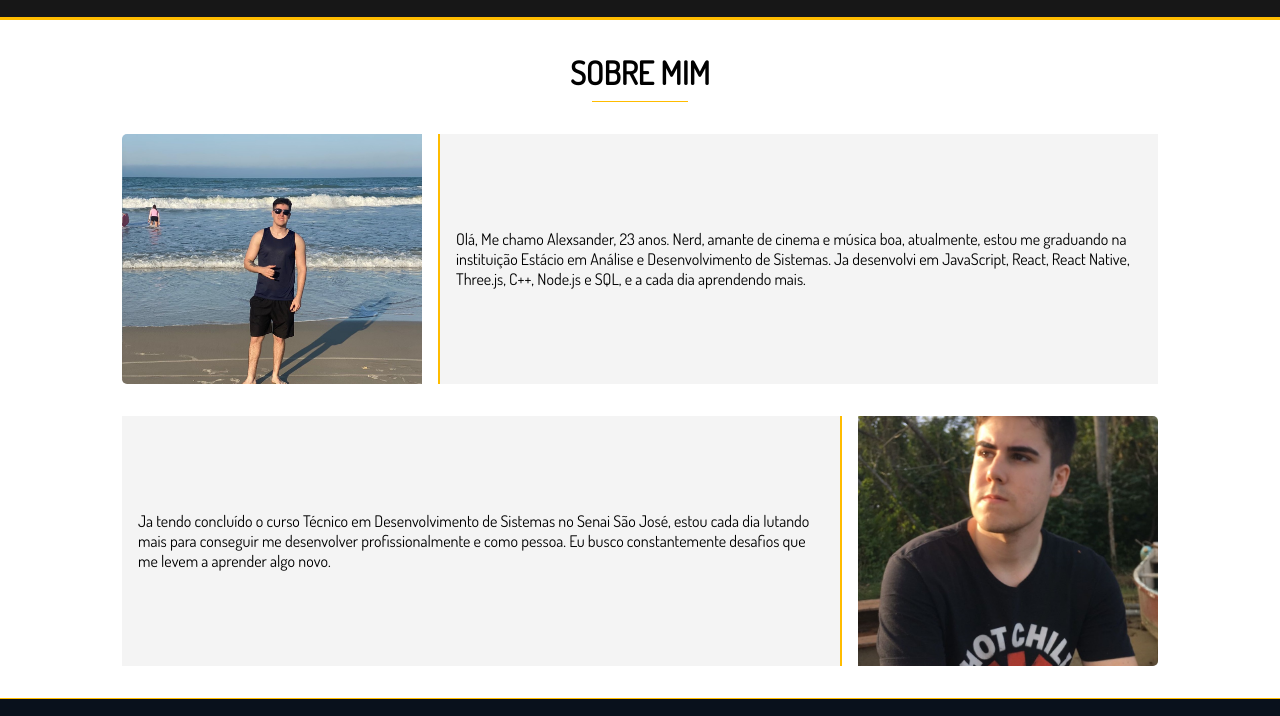
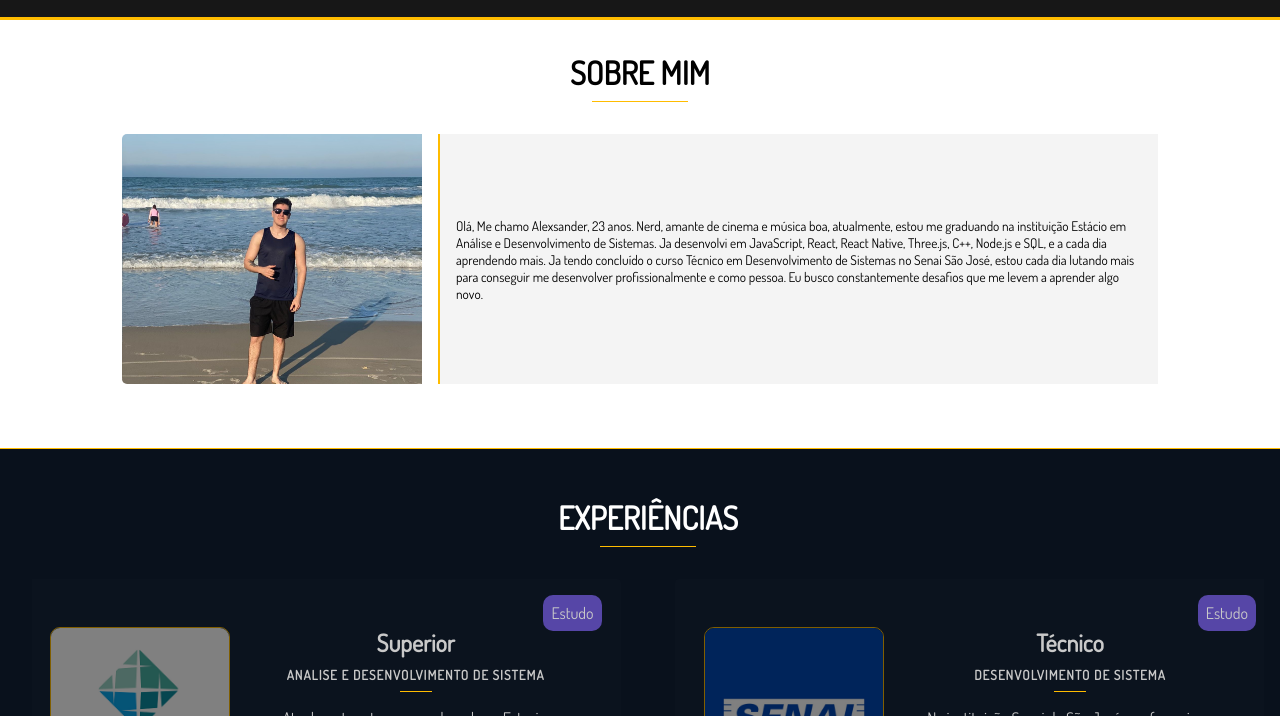
Before and after one commit to AlexsanderMarchi/Portfolio, a React (Vite) app: page / in a window 1280 px wide. Shown: the part 380-1096 px from the top of the page. Built offline with nearby package versions, Linux system fonts and the light colour scheme; grey boxes are pictures that could not be loaded.

Commit message:
CSS Adjustment

```diff
--- a/src/components/about.jsx
+++ b/src/components/about.jsx
@@ -21,7 +21,11 @@ function About() {
                 música boa, atualmente, estou me graduando na instituição
                 Estácio em Análise e Desenvolvimento de Sistemas. Ja desenvolvi
                 em JavaScript, React, React Native, Three.js, C++, Node.js e
-                SQL, e a cada dia aprendendo mais.
+                SQL, e a cada dia aprendendo mais. Ja tendo concluído o curso
+                Técnico em Desenvolvimento de Sistemas no Senai São José, estou
+                cada dia lutando mais para conseguir me desenvolver
+                profissionalmente e como pessoa. Eu busco constantemente
+                desafios que me levem a aprender algo novo.
               </p>
             ) : (
               <p>
@@ -30,10 +34,14 @@ function About() {
                 degree in Systems Analysis and Development at Estácio. I have
                 experience developing in JavaScript, React, React Native,
                 Three.js, C++, Node.js e SQL, and I am learning more every day.
+                Having already completed a technical course in Systems
+                Development at Senai Sao Jose, now I'm fighting more day after
+                day to develop myself as a professional and as a person. I
+                constantly seek challenges that lead me to learn something new.
               </p>
             )}
           </div>
-          <div className="bio2">
+          {/* <div className="bio2">
             {!autoTranslation ? (
               <p>
                 Ja tendo concluído o curso Técnico em Desenvolvimento de
@@ -49,8 +57,8 @@ function About() {
                 constantly seek challenges that lead me to learn something new.
               </p>
             )}
-          </div>
-          <img src={random} alt="Myself" className="img2" />
+          </div> */}
+          {/* <img src={random} alt="Myself" className="img2" /> */}
         </div>
       </div>
     </div>
--- a/src/styles/about.css
+++ b/src/styles/about.css
@@ -56,6 +56,7 @@
   padding: 0 1rem;
   height: 250px;
   width: 100%;
+  font-size: smaller;
   background: var(--bg-light);
 }
 
--- a/src/styles/contacts.css
+++ b/src/styles/contacts.css
@@ -19,8 +19,11 @@
 }
 
 .form-container {
-  display: grid;
-  grid-template-columns: repeat(2, 1fr);
+  /* display: grid;
+  grid-template-columns: repeat(2, 1fr); */
+  display: flex;
+  flex-direction: column;
+  align-items: center;
 }
 .form-container .contact-form {
   padding: 0.5rem 1rem;
@@ -31,7 +34,8 @@
   margin: 0.5rem 0;
 }
 .form-container .contact-form input {
-  width: 90%;
+  /* width: 90%; */
+  width: 50vw;
   padding: 0.2rem 0.5rem;
   font-size: 1.2rem;
 }
@@ -41,7 +45,8 @@
 }
 .form-container .contact-form textarea {
   padding: 0.5rem;
-  width: 95%;
+  /* width: 95%; */
+  width: 50vw;
   height: 85px;
   font-size: 1.2rem;
 }
@@ -65,7 +70,7 @@
   cursor: pointer;
 }
 
-@media (max-width: 800px) {
+/* @media (max-width: 800px) {
   #contacts-form-submission {
     padding: 0 1.1rem;
   }
@@ -79,4 +84,4 @@
   .form-container button {
     grid-column: 1;
   }
-}
+} */
--- a/src/styles/footer.css
+++ b/src/styles/footer.css
@@ -27,6 +27,8 @@
 
 .phone {
   display: flex;
+  visibility: hidden;
+  /* here */
 }
 
 @media (max-width: 600px) {
@@ -37,3 +39,5 @@
     flex-direction: column;
   }
 }
+
+/* projetos gap, about second text, phone invisible, contact column, font size e ... */
--- a/src/styles/projetos.css
+++ b/src/styles/projetos.css
@@ -15,7 +15,8 @@
 #projetos ul {
   display: grid;
   grid-template-columns: repeat(3, 1fr);
-  gap: 0rem;
+  /* gap: 0rem; */
+  gap: 0.725rem;
   width: 100%;
 }
 #projetos ul li {
```
